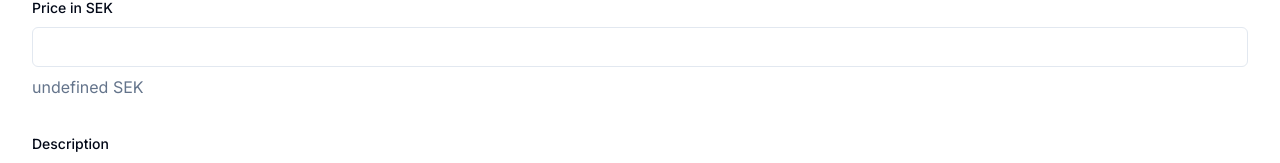
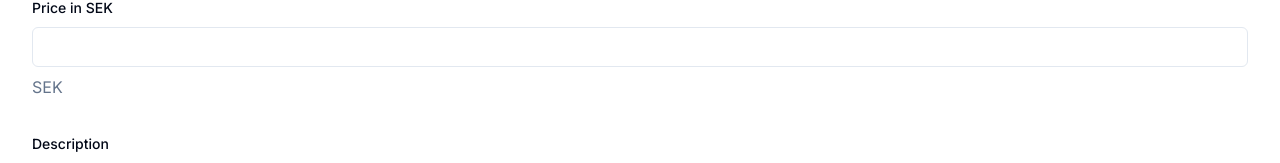
Before and after one commit to AJ7766/webshop-app, a Next.js app: page /admin/products/new in a window 1280 px wide. Shown: the part 245-408 px from the top of the page. Built offline with nearby package versions, Linux system fonts and the light colour scheme.

Commit message:
small change

```diff
--- a/src/app/admin/products/_components/ProductForm.tsx
+++ b/src/app/admin/products/_components/ProductForm.tsx
@@ -43,7 +43,7 @@ export function ProductForm({product}: {product?: Product | null}) {
             />
             {error.priceInSEK && <div className="text-destructive">{error.priceInSEK}</div>}
               <div className="text-muted-foreground">
-                    {`${priceInSEK} SEK`}
+                    {priceInSEK == undefined ? "SEK" : `${priceInSEK} SEK`}
                 </div>
         </div>
         <div className="space-y-2">
```
